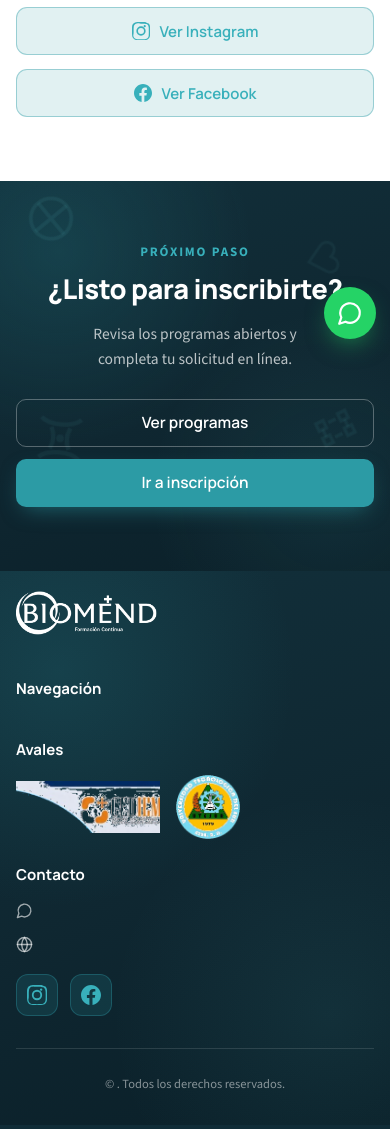
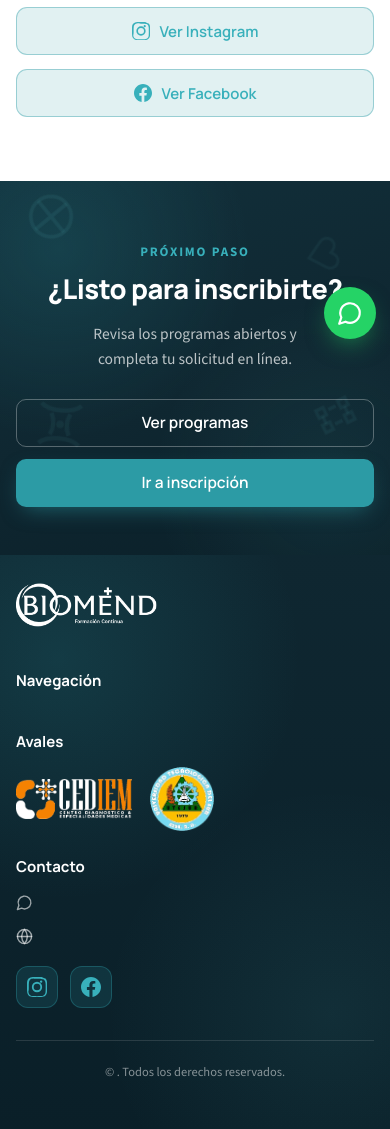
Before and after one commit to Adamneitor/BiomendFormacion, a Python web app: template app/templates/contacto.html in a window 390 px wide. Shown: the part 491-1620 px from the top of the page. Run offline with Jinja, Linux system fonts and the light colour scheme; the template is opened without the code that fills it, so the values that code supplies are empty.

Commit message:
Logo CEDIEM transparente en footer, sin foto hero en móvil y footer sin recorte.
Se elimina el truco de margen negativo que cortaba el pie en todas las pestañas.

Co-authored-by: Cursor <cursoragent@cursor.com>

```diff
--- a/app/main.py
+++ b/app/main.py
@@ -96,7 +96,7 @@ app.include_router(admin_router)
 templates = Jinja2Templates(directory=BASE_DIR / "templates")
 templates.env.auto_reload = True
 templates.env.cache = None
-ASSET_VERSION = "20260723d"
+ASSET_VERSION = "20260724a"
 
 
 def static_url(path: str) -> str:
--- a/app/static/css/styles.css
+++ b/app/static/css/styles.css
@@ -696,8 +696,8 @@ body.nav-open { overflow: hidden; }
 .footer.section--dark,
 .footer {
   position: relative;
-  overflow: hidden;
-  padding: 72px 0 32px;
+  overflow: visible; /* no cortar logos / copyright */
+  padding: 72px 0 calc(40px + env(safe-area-inset-bottom, 0px));
   background:
     radial-gradient(circle at 15% 18%, rgba(44, 155, 165, .18), transparent 42%),
     radial-gradient(circle at 85% 80%, rgba(95, 208, 217, .08), transparent 40%),
@@ -713,8 +713,9 @@ body.nav-open { overflow: hidden; }
 .footer__links { display: flex; flex-direction: column; gap: 11px; }
 .footer__links a { font: 400 14.5px/1 var(--font-body); color: rgba(255, 255, 255, .66); }
 .footer__links a:hover { color: #fff; }
-.footer__avales { display: flex; flex-wrap: wrap; align-items: center; gap: 16px; }
-.footer__aval { height: 52px; width: auto; max-width: 160px; object-fit: contain; background: transparent; }
+.footer__avales { display: flex; flex-wrap: wrap; align-items: center; gap: 18px; }
+.footer__aval { height: 52px; width: auto; max-width: 200px; object-fit: contain; background: transparent; }
+.footer__aval--cediem { height: 48px; max-width: 220px; }
 .footer__aval--utesur { height: 64px; }
 .footer__contact { display: flex; flex-direction: column; gap: 13px; }
 .footer__contact-row { display: flex; gap: 11px; align-items: flex-start; }
@@ -780,8 +781,8 @@ body:has(.section--merge-footer) .footer.section--dark {
 }
 
 /*
-  Contacto / Inscripción: última sección oscura + footer = UN solo espacio
-  (mismo gradiente + iconos flotantes extendidos detrás del footer)
+  Contacto / Inscripción: última sección oscura + footer = UN solo espacio.
+  overflow:visible evita que el footer quede recortado al “unir” fondos.
 */
 body.page-contacto main,
 body.page-inscripcion main {
@@ -793,12 +794,13 @@ body.page-contacto main > .section--merge-footer.section--dark,
 body.page-contacto main > .section--dark:last-child,
 body.page-inscripcion main > .section--merge-footer.section--dark,
 body.page-inscripcion main > .section--dark:last-child {
+  overflow: visible;
   background:
     radial-gradient(circle at 15% 18%, rgba(44, 155, 165, .18), transparent 42%),
     radial-gradient(circle at 85% 80%, rgba(95, 208, 217, .08), transparent 40%),
     linear-gradient(160deg, #12303B 0%, #0F2731 55%, #0A1F28 100%) !important;
-  padding-bottom: clamp(420px, 58vw, 560px);
-  margin-bottom: calc(-1 * clamp(420px, 58vw, 560px));
+  padding-bottom: 48px;
+  margin-bottom: 0;
   border: none;
   box-shadow: none;
 }
@@ -811,26 +813,35 @@ body.page-contacto .footer.section--dark,
 body.page-contacto .footer,
 body.page-inscripcion .footer.section--dark,
 body.page-inscripcion .footer {
-  background: transparent !important;
+  background:
+    radial-gradient(circle at 15% 18%, rgba(44, 155, 165, .18), transparent 42%),
+    radial-gradient(circle at 85% 80%, rgba(95, 208, 217, .08), transparent 40%),
+    linear-gradient(180deg, #0F2731 0%, #0A1F28 100%) !important;
   margin-top: 0 !important;
-  padding-top: 110px !important;
+  padding-top: 28px !important;
   border: none !important;
   box-shadow: none !important;
   position: relative;
   z-index: 5;
+  overflow: visible;
 }
 body.page-contacto .footer .dark-floaters,
 body.page-inscripcion .footer .dark-floaters {
   display: none !important;
 }
 
-/* Otras páginas: footer comparte el mismo gradiente al unirse */
+/* Continuidad visual cuando la última sección ya es oscura */
+body:has(main > .section--dark:last-child):not(.page-contacto):not(.page-inscripcion) main > .section--dark:last-child {
+  overflow: visible;
+  padding-bottom: 48px;
+}
 body:has(main > .section--dark:last-child):not(.page-contacto):not(.page-inscripcion) .footer.section--dark {
   background:
     radial-gradient(circle at 15% 18%, rgba(44, 155, 165, .18), transparent 42%),
     radial-gradient(circle at 85% 80%, rgba(95, 208, 217, .08), transparent 40%),
-    linear-gradient(160deg, #12303B 0%, #0F2731 55%, #0A1F28 100%);
-  padding-top: 20px;
+    linear-gradient(180deg, #0F2731 0%, #0A1F28 100%);
+  padding-top: 28px;
+  overflow: visible;
 }
 body:has(main > .section--dark:last-child):not(.page-contacto):not(.page-inscripcion) .footer .dark-floaters {
   display: none;
@@ -1037,17 +1048,14 @@ body:has(main > .section--dark:last-child):not(.page-contacto):not(.page-inscrip
   .section-head { margin-bottom: 36px; }
   .gallery-slide img { height: min(440px, 62vw); }
 
-  /* Footer unido: menos vacío en tablet */
-  body.page-contacto main > .section--merge-footer.section--dark,
-  body.page-contacto main > .section--dark:last-child,
-  body.page-inscripcion main > .section--merge-footer.section--dark,
-  body.page-inscripcion main > .section--dark:last-child {
-    padding-bottom: clamp(380px, 55vw, 500px);
-    margin-bottom: calc(-1 * clamp(380px, 55vw, 500px));
-  }
+  /* Hero: sin foto en tablet/móvil (ocupa demasiado) */
+  .hero__media { display: none !important; }
+  .hero__grid { grid-template-columns: 1fr !important; }
+  .hero { padding: 120px 0 64px; }
+
   body.page-contacto .footer,
   body.page-inscripcion .footer {
-    padding-top: 88px !important;
+    padding-top: 24px !important;
   }
 }
 
@@ -1069,21 +1077,15 @@ body:has(main > .section--dark:last-child):not(.page-contacto):not(.page-inscrip
 
   .footer__grid { grid-template-columns: 1fr !important; gap: 36px !important; }
   .footer__brand-text { max-width: none; }
+  .footer__aval--cediem { height: 44px; max-width: 200px; }
 
   .text-justify { text-align: left; hyphens: none; }
   .benefit-chip { max-width: min(320px, 78vw); }
   .dark-floater--5 { display: none; }
 
-  body.page-contacto main > .section--merge-footer.section--dark,
-  body.page-contacto main > .section--dark:last-child,
-  body.page-inscripcion main > .section--merge-footer.section--dark,
-  body.page-inscripcion main > .section--dark:last-child {
-    padding-bottom: clamp(360px, 70vw, 480px);
-    margin-bottom: calc(-1 * clamp(360px, 70vw, 480px));
-  }
   body.page-contacto .footer,
   body.page-inscripcion .footer {
-    padding-top: 72px !important;
+    padding-top: 20px !important;
   }
 }
 
@@ -1178,18 +1180,16 @@ body:has(main > .section--dark:last-child):not(.page-contacto):not(.page-inscrip
 
   .footer__logo { height: 44px; }
   .footer__grid { gap: 28px !important; padding-bottom: 32px; }
+  .footer__bottom {
+    padding-top: 22px;
+    padding-bottom: 8px;
+  }
   .footer__bottom span { font-size: 12.5px; line-height: 1.4; display: block; padding: 0 8px; }
+  .footer__aval--cediem { height: 40px; max-width: min(220px, 72vw); }
 
-  body.page-contacto main > .section--merge-footer.section--dark,
-  body.page-contacto main > .section--dark:last-child,
-  body.page-inscripcion main > .section--merge-footer.section--dark,
-  body.page-inscripcion main > .section--dark:last-child {
-    padding-bottom: clamp(340px, 95vw, 460px);
-    margin-bottom: calc(-1 * clamp(340px, 95vw, 460px));
-  }
   body.page-contacto .footer,
   body.page-inscripcion .footer {
-    padding-top: 64px !important;
+    padding-top: 16px !important;
   }
 
   /* Menos movimiento 3D en touch (más limpio) */
--- a/app/templates/base.html
+++ b/app/templates/base.html
@@ -78,7 +78,7 @@
         <div>
           <div class="footer__title">Avales</div>
           <div class="footer__avales">
-            <img src="{{ static_url('img/avales/cediem.png') }}" alt="CEDIEM — Centro Diagnóstico y Especialidades Médicas" class="footer__aval" />
+            <img src="{{ static_url('img/avales/cediem.png') }}" alt="CEDIEM — Centro Diagnóstico y Especialidades Médicas" class="footer__aval footer__aval--cediem" />
             <img src="{{ static_url('img/avales/utesur.png') }}" alt="UTESUR — Universidad Tecnológica del Sur" class="footer__aval footer__aval--utesur" />
           </div>
         </div>
```
Also changed, not shown: app/static/img/avales/cediem.png.
